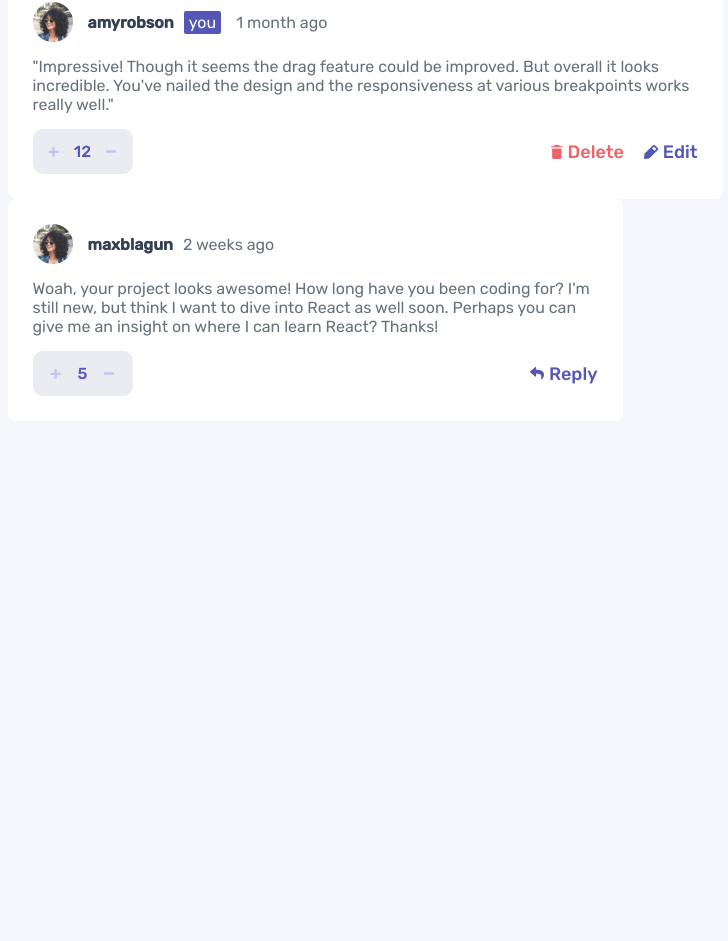
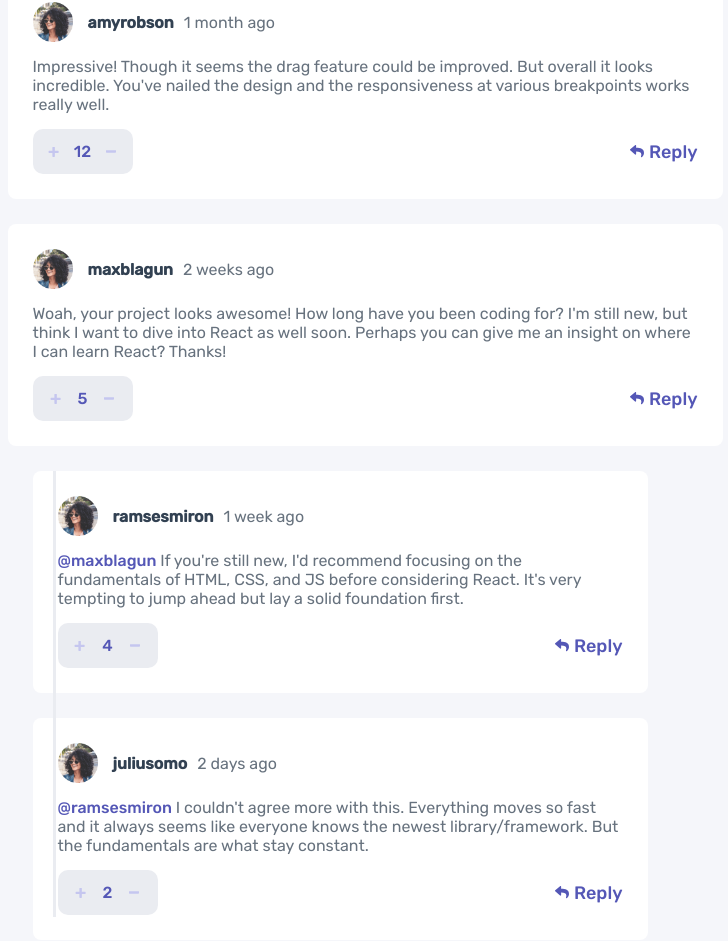
Before and after one commit to yan-batista/interactive-comment-section, a React (Vite) app: page / in a window 1280 px wide. Shown: the part 401-1342 px from the top of the page, without its empty margins (275-1003 px from the left). Before the commit the page ends 822 px from the top, so only its background shows below. Built offline with nearby package versions, Linux system fonts and the light colour scheme.

Commit message:
comment list

```diff
--- a/package.json
+++ b/package.json
@@ -14,6 +14,7 @@
     "react-dom": "^18.2.0"
   },
   "devDependencies": {
+    "@types/node": "^18.16.1",
     "@types/react": "^18.0.28",
     "@types/react-dom": "^18.0.11",
     "@typescript-eslint/eslint-plugin": "^5.57.1",
--- a/src/App.tsx
+++ b/src/App.tsx
@@ -4,7 +4,8 @@ import Layout from "./components/Layout";
 import Button from "./components/Button";
 import Modal from "./components/Modal";
 import Score from "./components/Score";
-import Comment from "./components/Comment";
+/* import Comment from "./components/Comment"; */
+import CommentList from "./components/Comment/CommentList";
 
 function App() {
   return (
@@ -20,8 +21,7 @@ function App() {
       </Modal>
 
       <Score score={99} />
-      <div className="comment-list-container">
-        <Comment type="comment" currentUserComment username="amyrobson" date="1 month ago" score={12}>
+      {/* <Comment type="comment" currentUserComment username="amyrobson" date="1 month ago" score={12}>
           "Impressive! Though it seems the drag feature could be improved. But overall it looks incredible. You've
           nailed the design and the responsiveness at various breakpoints works really well."
         </Comment>
@@ -29,8 +29,9 @@ function App() {
         <Comment type="subcomment" username="maxblagun" date="2 weeks ago" score={5}>
           Woah, your project looks awesome! How long have you been coding for? I'm still new, but think I want to dive
           into React as well soon. Perhaps you can give me an insight on where I can learn React? Thanks!
-        </Comment>
-      </div>
+        </Comment> */}
+
+      <CommentList />
     </Layout>
   );
 }
--- /dev/null
+++ b/src/components/Comment/CommentList/index.tsx
@@ -0,0 +1,50 @@
+import data from "../../../data.json";
+import Comment from "../index";
+import "./styles.scss";
+
+const CommentList = () => {
+  const renderComments = data.comments.map((comment) => {
+    const currentUser = data.currentUser.username === comment.user.username;
+
+    return (
+      <div className="comment-subcomment-container" key={`${comment.user.username}${comment.id}`}>
+        <Comment
+          type="comment"
+          currentUserComment={currentUser}
+          username={comment.user.username}
+          date={comment.createdAt}
+          score={comment.score}
+          key={comment.id}
+        >
+          {comment.content}
+        </Comment>
+
+        {comment.replies.length > 0 && (
+          <div className="comment-replies">
+            <div className="dividerLine"></div>
+
+            {comment.replies.map((reply) => {
+              return (
+                <Comment
+                  type="subcomment"
+                  currentUserComment={currentUser}
+                  username={reply.user.username}
+                  date={reply.createdAt}
+                  score={reply.score}
+                  key={reply.id}
+                >
+                  <span className="replyTo">@{reply.replyingTo} </span>
+                  {reply.content}
+                </Comment>
+              );
+            })}
+          </div>
+        )}
+      </div>
+    );
+  });
+
+  return <div className="comment-list-container">{renderComments}</div>;
+};
+
+export default CommentList;
--- /dev/null
+++ b/src/components/Comment/CommentList/styles.scss
@@ -0,0 +1,25 @@
+@use "../../../styles/variables";
+
+.comment,
+.subcomment {
+  margin-bottom: 25px;
+}
+
+.subcomment {
+  margin-left: 40px;
+
+  @media (min-width: variables.$desktop) {
+    margin-left: 120px;
+  }
+}
+
+.comment-replies {
+  position: relative;
+}
+
+.dividerLine {
+  border-right: 3px solid variables.$neutral_lightGray;
+  height: 95%;
+  position: absolute;
+  left: 60px;
+}
--- a/src/components/Comment/styles.scss
+++ b/src/components/Comment/styles.scss
@@ -43,6 +43,11 @@
 
     & .comment-text {
       margin-bottom: 15px;
+
+      & .replyTo {
+        color: variables.$primary_moderateBlue;
+        font-weight: 500;
+      }
     }
   }
 
@@ -111,7 +116,6 @@
   }
 
   @media (min-width: variables.$desktop) {
-    max-height: 175px;
     flex-direction: row-reverse;
     align-items: flex-start;
     position: relative;
```
Also changed, not shown: src/data.json (line endings or trailing spaces), 1 other file (tests, documents, lock files or other folders).
